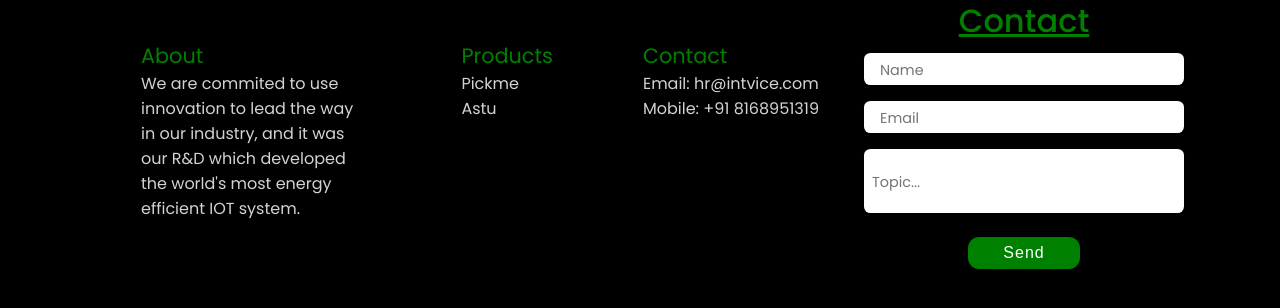
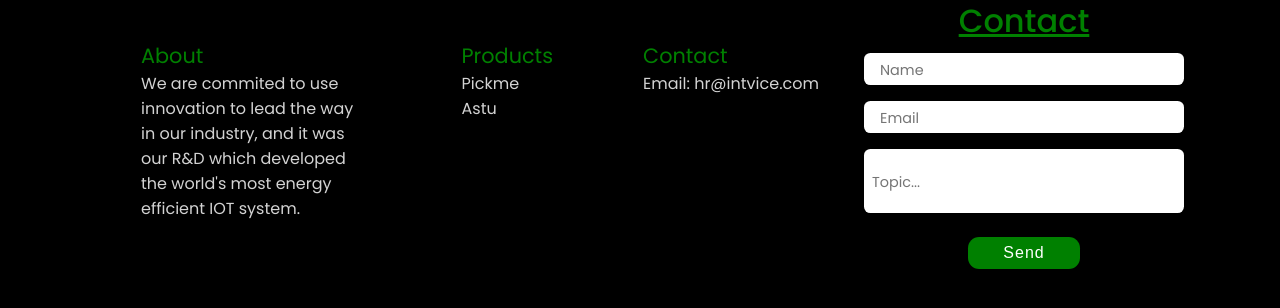
Before and after one commit to searchgrand197/web_in, a plain HTML site: page internship.html in a window 1280 px wide. Shown: the part 6431-6739 px from the top of the page. Drawn offline with nearby package versions, Linux system fonts and the light colour scheme.

Commit message:
Update internship.html

```diff
--- a/internship.html
+++ b/internship.html
@@ -234,7 +234,6 @@
                         <p class="aboutHeadings">Contact</p>
                         <ul>
                             <li>Email: hr@intvice.com</li>
-                            <li>Mobile: +91 8168951319</li>
                         </ul>
                     </div>
                 </div>
```
